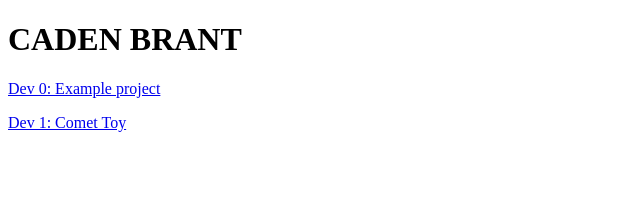
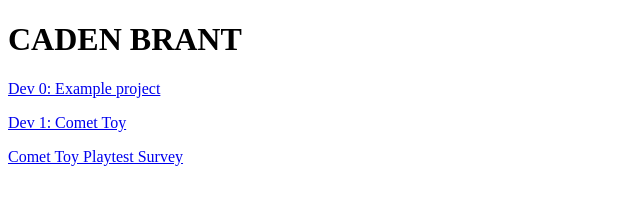
Before and after one commit to cdbrant/cdbrant.github.io, a plain HTML site: page index.html in a window 1280 px wide. Shown: the whole page, without its empty margins (0-640 px from the left). Drawn offline with Linux system fonts and the light colour scheme.

Commit message:
Update index.html

```diff
--- a/index.html
+++ b/index.html
@@ -21,6 +21,11 @@
 			<br>
 		</p>
 
+		<p>
+			<a href="https://forms.gle/coPut5h3u8QdnE6c9" target="_blank">Comet Toy Playtest Survey </a>
+			<br>
+		</p>
+
 	</body>
 
 </html>
```
